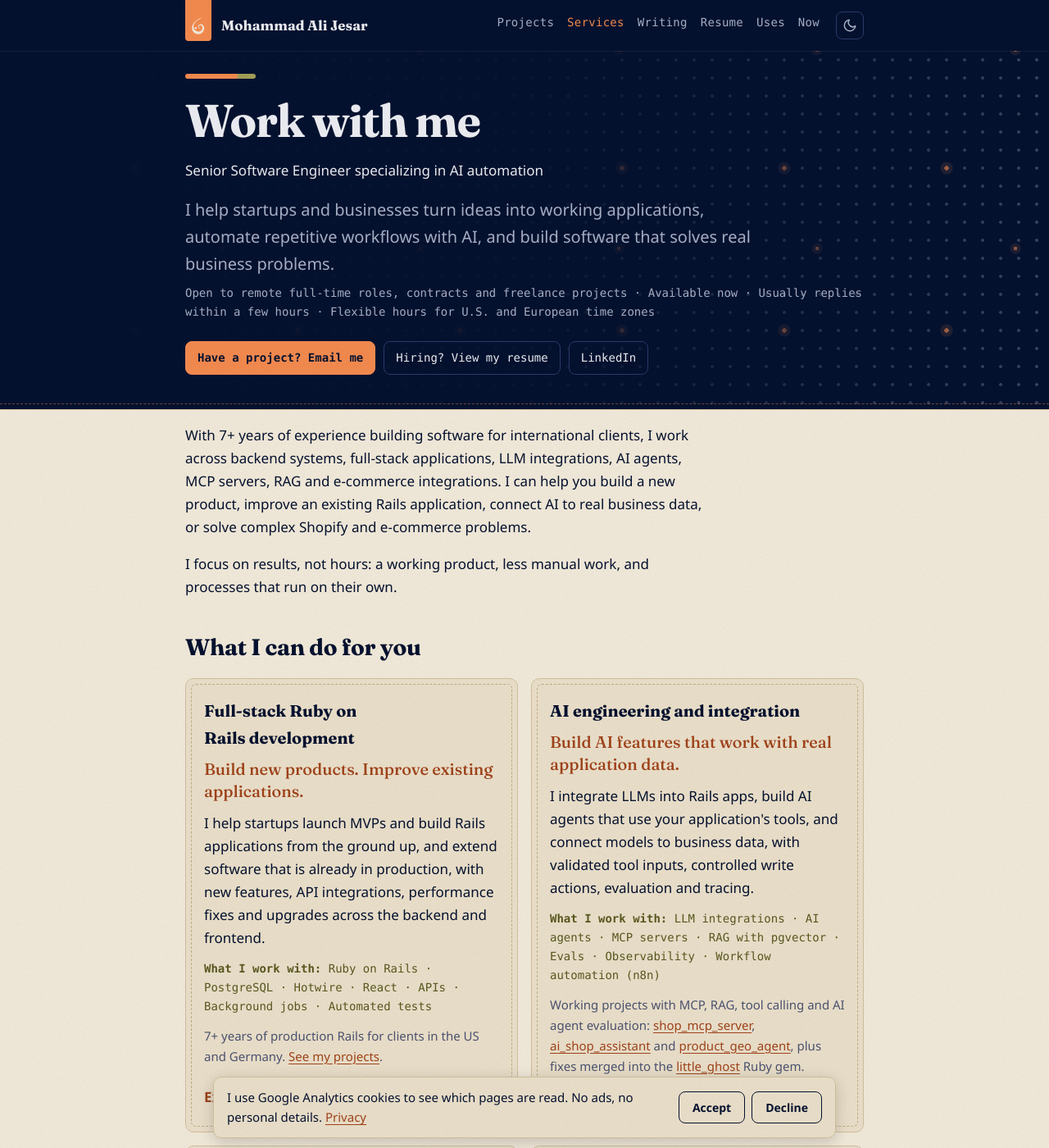
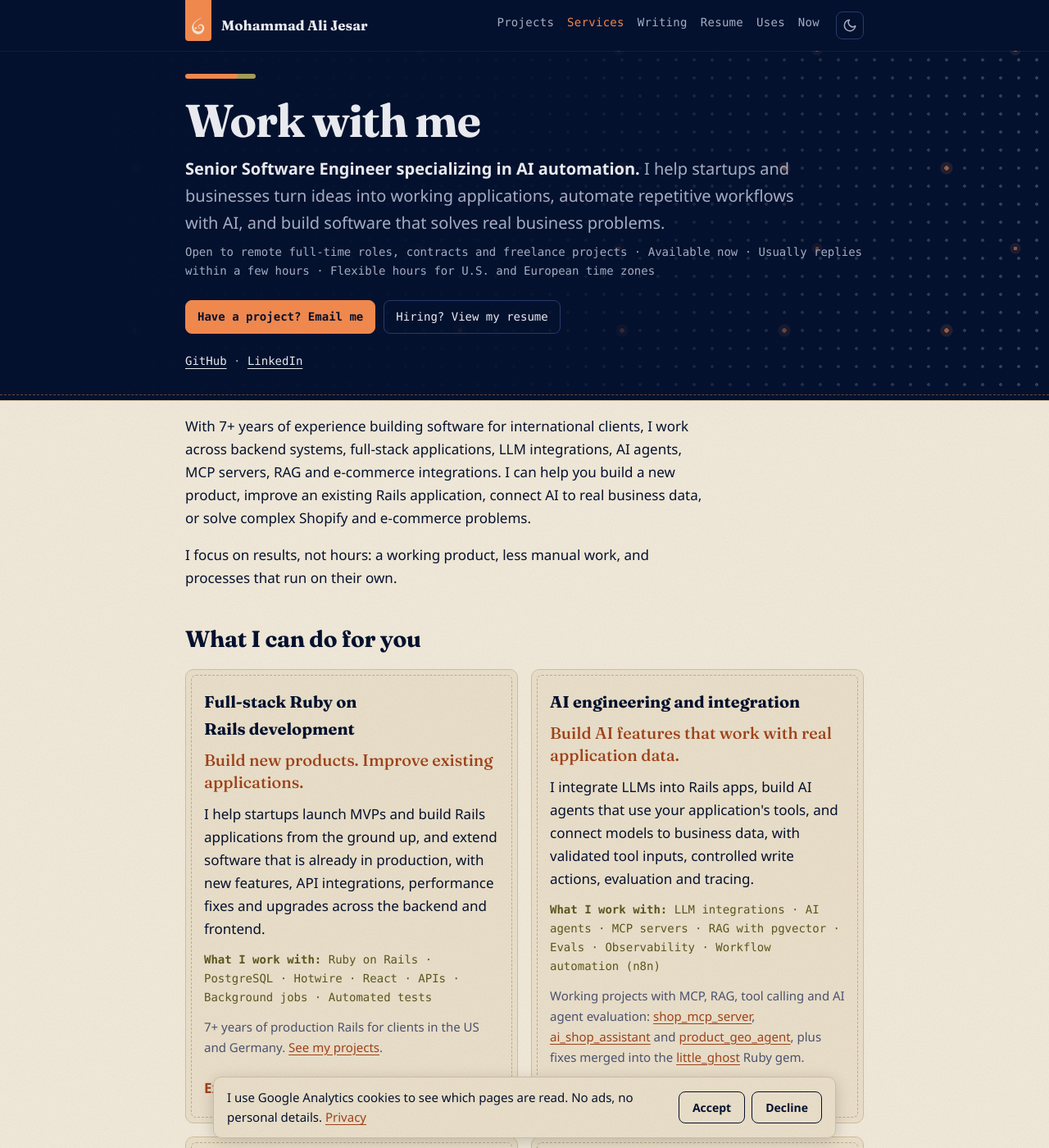
Before and after one commit to mjesar/mjesar.github.io, a Jekyll site: the page built from services/index.md, in a window 1280 px wide and 1400 px high. Shown: the whole window at 82% size. Built offline with Jekyll 4.4.1, drawn with Linux system fonts in a browser that asks for light colours.

Commit message:
give every hero the same treatment: role in the intro and at most two buttons

```diff
--- a/_layouts/post.html
+++ b/_layouts/post.html
@@ -5,7 +5,7 @@
   <div class="wrap">
     <div class="bar" aria-hidden="true"></div>
     <p class="eyebrow">Writing · <time datetime="{{ page.date | date_to_xmlschema }}">{{ page.date | date: "%-d %B %Y" }}</time></p>
-    <h1>{{ page.title }}</h1>
+    <h1{% if page.title.size > 40 %} class="long"{% endif %}>{{ page.title }}</h1>
     {%- if page.description %}<p class="lede">{{ page.description }}</p>{% endif %}
   </div>
 </div>
--- a/assets/css/style.css
+++ b/assets/css/style.css
@@ -99,8 +99,11 @@
 .bar { width: 64px; height: 6px; border-radius: 3px; background: var(--apricot); box-shadow: 22px 0 0 -0px var(--olive); margin-bottom: 22px; }
 .hero h1 { font-size: clamp(2rem, 6vw, 4.25rem); line-height: 1.05; margin: 0 0 12px; letter-spacing: -0.01em; text-wrap: balance; }
 .hero.small h1 { font-size: clamp(1.75rem, 5vw, 3.5rem); }
+/* titles over 40 characters (set in the layouts) step down so they stay within two lines */
+.hero.small h1.long { font-size: clamp(1.4rem, 4vw, 2.5rem); }
 .hero .lede { font-size: clamp(1.05rem, 2.6vw, var(--fs-lead)); color: #a9b2c8; margin: 0 0 8px; max-width: 65ch; text-wrap: pretty; }
-.hero .meta { color: #a9b2c8; margin: 0 0 24px; font-size: var(--fs-label); }
+.hero .meta { color: #a9b2c8; margin: 0; font-size: var(--fs-label); }
+.hero .links { margin-top: 24px; }
 .hero .meta:last-child { margin-bottom: 0; }
 
 .links { display: flex; flex-wrap: wrap; gap: 10px; padding: 0; margin: 0; list-style: none; }
@@ -395,10 +398,10 @@
 .hero .lede .role { font-weight: 600; color: #eef0f5; }
 @media print { .hero .lede .role { color: inherit; } }
 
-/* Hero contact links: quieter than the two main buttons */
-.hero-social { font-family: var(--mono); font-size: var(--fs-label); color: #a9b2c8; margin: 16px 0 0; }
-.hero-social a { color: #eef0f5; text-underline-offset: 4px; }
-.hero-social a:hover { color: var(--apricot); }
+/* Hero text links: quieter than the (at most two) main buttons */
+.hero-text-links { font-family: var(--mono); font-size: var(--fs-label); color: #a9b2c8; margin: 16px 0 0; }
+.hero-text-links a { color: #eef0f5; text-underline-offset: 4px; }
+.hero-text-links a:hover { color: var(--apricot); }
 
 /* At a glance: quick facts for recruiters */
 .glance { padding-top: 32px; }
@@ -487,7 +490,7 @@
 .hero .summary { list-style: none; padding: 0; margin: 0 0 12px; color: #eef0f5; }
 .hero .summary li { margin: 4px 0; }
 .hero .summary strong { color: var(--apricot); }
-.hero .about { color: #c9cfdc; font-size: var(--fs-small); margin: 0 0 16px; max-width: 62ch; }
+.hero .about { color: #c9cfdc; font-size: var(--fs-small); margin: 0; max-width: 62ch; }
 
 /* Collapsible extras on service pages ("Technical details", tool lists) */
 .prose details { margin: 12px 0 20px; }
--- a/index.html
+++ b/index.html
@@ -95,7 +95,7 @@
       <li><a class="btn primary" href="/resume/">Hiring? View my resume</a></li>
       <li><a class="btn primary" href="/services/">Have a project? See services</a></li>
     </ul>
-    <p class="hero-social"><a href="mailto:mohammadalijaisar@gmail.com">Email me</a> · <a href="https://github.com/mjesar" rel="me noopener" target="_blank">GitHub</a> · <a href="https://www.linkedin.com/in/mjesar/" rel="me noopener" target="_blank">LinkedIn</a></p>
+    <p class="hero-text-links"><a href="mailto:mohammadalijaisar@gmail.com">Email me</a> · <a href="https://github.com/mjesar" rel="me noopener" target="_blank">GitHub</a> · <a href="https://www.linkedin.com/in/mjesar/" rel="me noopener" target="_blank">LinkedIn</a></p>
   </div>
 </div>
 
--- a/services/index.md
+++ b/services/index.md
@@ -8,14 +8,13 @@
   <div class="wrap">
     <div class="bar" aria-hidden="true"></div>
     <h1>Work with me</h1>
-    <p class="role">Senior Software Engineer specializing in AI automation</p>
-    <p class="lede">I help startups and businesses turn ideas into working applications, automate repetitive workflows with AI, and build software that solves real business problems.</p>
+    <p class="lede"><strong class="role">Senior Software Engineer specializing in AI automation.</strong> I help startups and businesses turn ideas into working applications, automate repetitive workflows with AI, and build software that solves real business problems.</p>
     <p class="meta">Open to remote full-time roles, contracts and freelance projects · Available now · Usually replies within a few hours · Flexible hours for U.S. and European time zones</p>
     <ul class="links">
       <li><a class="btn primary" href="mailto:mohammadalijaisar@gmail.com">Have a project? Email me</a></li>
       <li><a class="btn" href="/resume/">Hiring? View my resume</a></li>
-      <li><a class="btn" href="https://www.linkedin.com/in/mjesar/" rel="me noopener" target="_blank">LinkedIn</a></li>
     </ul>
+    <p class="hero-text-links"><a href="https://github.com/mjesar" rel="me noopener" target="_blank">GitHub</a> · <a href="https://www.linkedin.com/in/mjesar/" rel="me noopener" target="_blank">LinkedIn</a></p>
   </div>
 </div>
 
```
Also changed, not shown: _layouts/service.html (+3 -6 lines).
